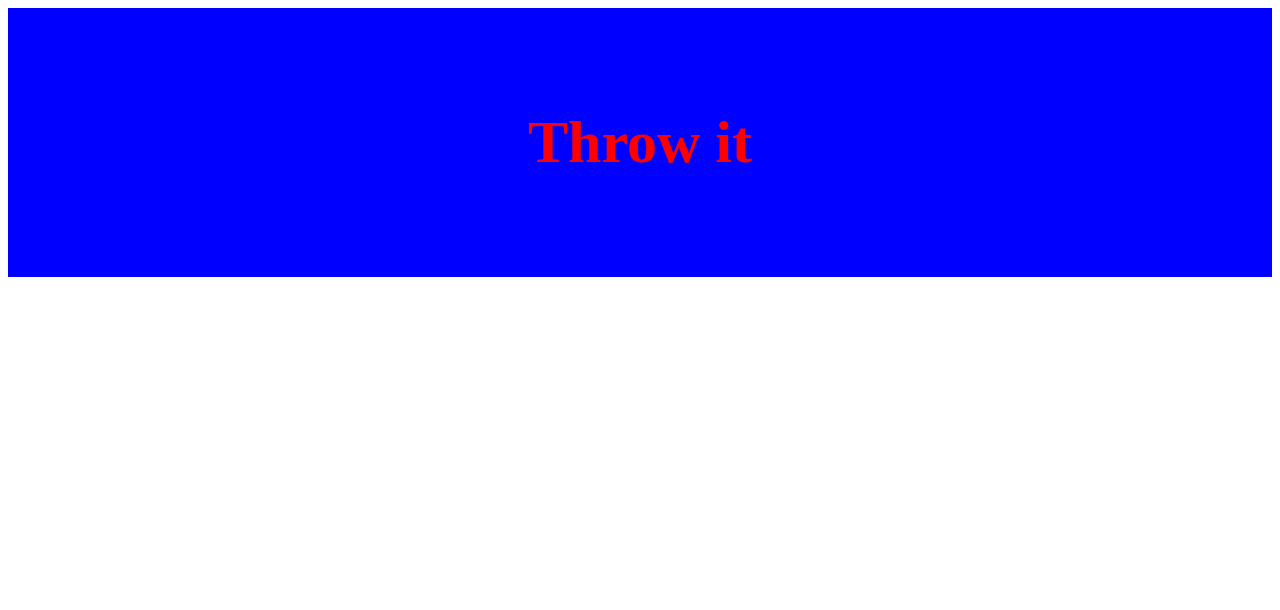
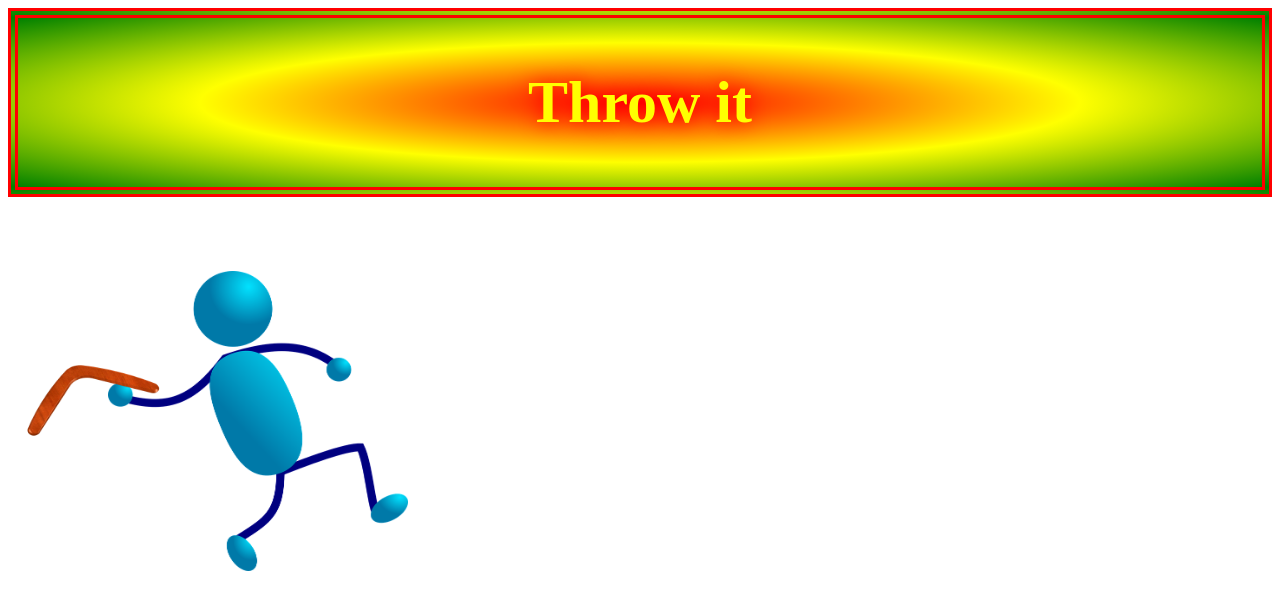
Before and after one commit to rileyk0998/css-project, a plain HTML site: page css-project.html in a window 1280 px wide. Drawn offline with Linux system fonts and the light colour scheme.

Commit message:
fix boomerang error

```diff
--- a/css-project.html
+++ b/css-project.html
@@ -4,22 +4,24 @@
   <meta charset="utf-8">
   <meta name="viewport" content="width=device-width">
   <title>css-project</title>
+  <link rel="stylesheet" href="style.css" type="text/css">
 </head>
-  <style>
-header {
-  padding: 60px;
-  text-align: center;
-  background-color: blue;
-  color: red;
-  font-size: 30px;
-}
-  </style>
 <body>
+
   <header>
     <h1>Throw it</h1>
   </header>
-<div class="person"></div>
-<div class="boomerang"></div>
 
+  <!--<div class="person">-->
+  <!--<img src="person.png" alt="Person" width="300" height="300">-->
+  <!--</div>-->
+
+  <div class="boomerang">
+  <img src="boomerang.png" alt="boomerang" width="200" height="100">
+  </div>
+
+<div class="person">
+  <img src="person.png" alt="Person" width="300" height="300">
+  </div>
 </body>
 </html>
--- a/style.css
+++ b/style.css
@@ -1,7 +1,69 @@
-/*header {*/
-/*  padding: 60px;*/
-/*  text-align: center;*/
-/*  background-color: blue;*/
-/*  color: red;*/
-/*  font-size: 30px;*/
-/*}*/
+/* 1+ css3 background or border property[ies]*/
+/* 1+ gradient (linear and/or radial)*/
+/* 1+ shadow (box or text)*/
+/* 1+ transform (2D or 3D)*/
+/*1+ transition*/
+/* 1+ animation*/
+
+
+header {
+  padding: 60px;
+  text-align: center;
+  background-color: blue;
+  color: yellow;
+  font-size: 30px;
+  text-shadow: 0 0 20px red;
+  padding: 10px 0px;
+  border-style: double;
+  border-width: 10px;
+  border-color: red;
+  background-image: radial-gradient(red, yellow, green);
+
+}
+
+h1:hover {
+    animation-name: spin;
+    animation-duration: 3s;
+}
+@keyframes spin {
+  100% {transform: rotate(360deg);}
+}
+
+.person {
+    /*transform: rotateY(180deg);*/
+    margin: -220px 0px 0px 100px;
+    float: left; /*makes it stay in one place*/
+}
+
+.person:hover {
+    animation-name: throw;
+    animation-duration: 4s;
+    transition: transform 3s;
+}
+
+@keyframes throw {
+  0%   {transform: rotateZ(0deg);}
+  25%  {transform: rotateZ(60deg);}
+  50%  {transform: rotateZ(60deg);}
+  100% {transform: rotateZ(0deg);}
+}
+
+.boomerang {
+    margin: 150px 400px 40px -20px;
+    /*float: left;*/
+    /*animation-name: throw;*/
+    /*animation-duration: 6s;*/
+}
+
+.boomerang:hover {
+    animation-name: throw;
+    animation-duration: 4s;
+    /*transition: transform 4s;*/
+}
+
+@keyframes move {
+  0%   {transform: rotate(0deg); right:0px; top:0px;}
+  25%  {transform: rotate(900deg); right:100px; top:10px;}
+  50%  {transform: rotate(180deg); right:100px; top:-10px;}
+  100% {transform: rotate(360deg); right:0px; top:0px;}
+}
```
Also changed, not shown: boomerang.png (added), person.png (added).
